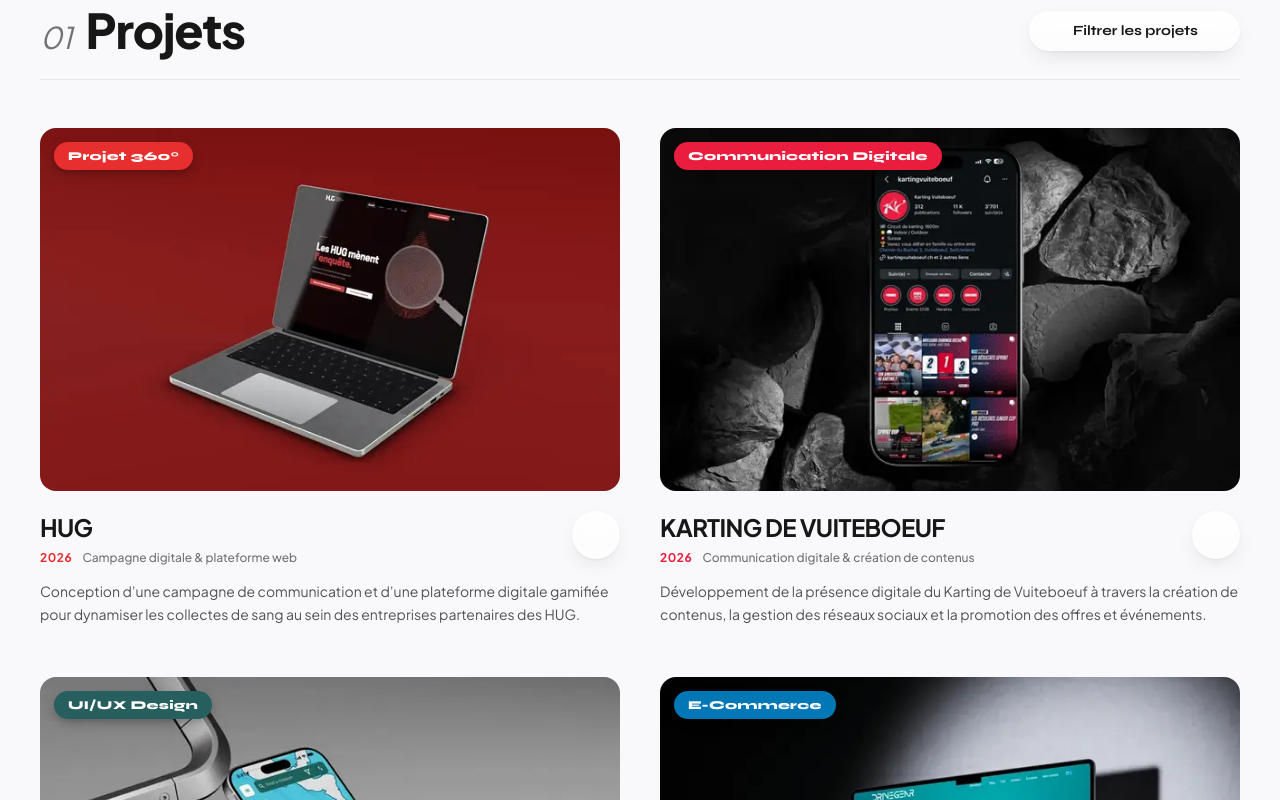
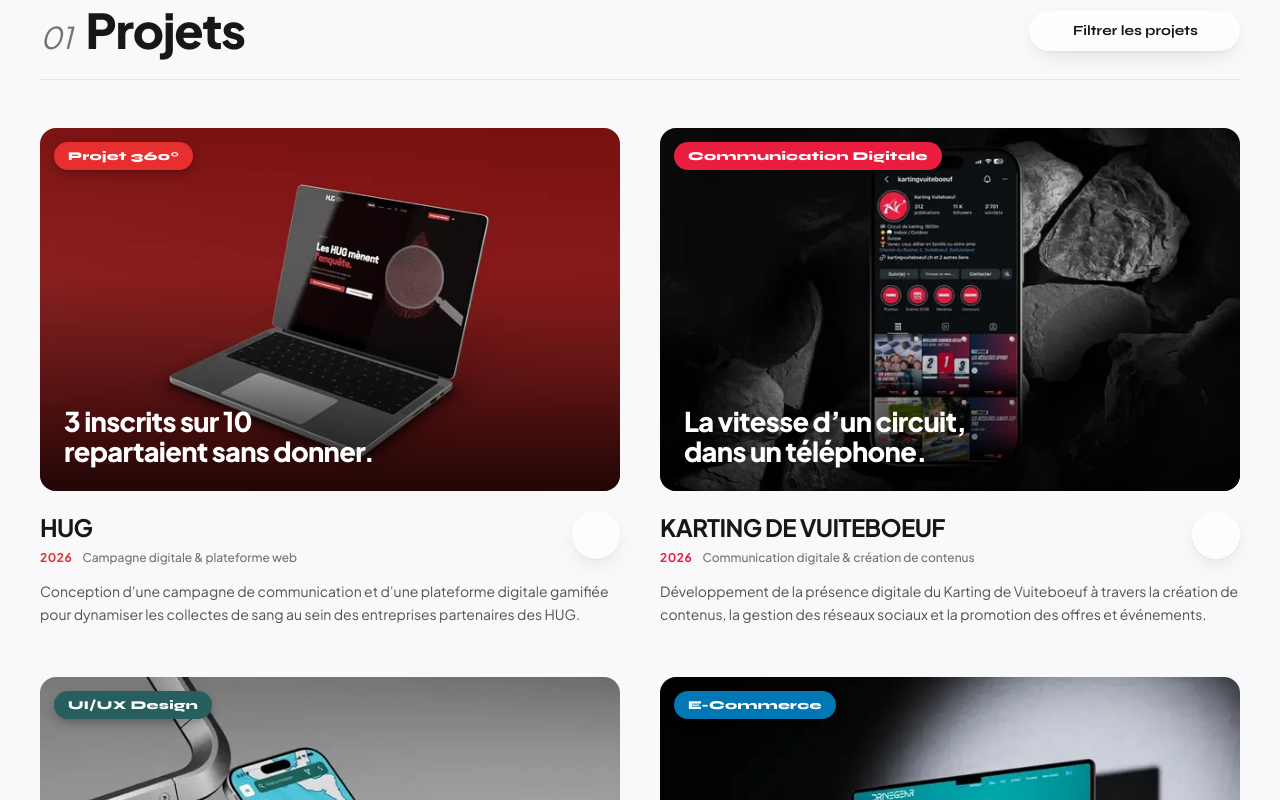
Before and after one commit to lucaleone15/portfolio, a React (Vite) app: page / in a window 1280 px wide. Shown: the part 2140-2940 px from the top of the page. Built offline with nearby package versions, Linux system fonts and the light colour scheme; some icons are missing.

Commit message:
Revert "Project cards: image back without text overlay"
This reverts commit 087caf6e16624233eea3cbe4334b6e6aee162e9f.

```diff
--- a/src/components/ProjectCard.tsx
+++ b/src/components/ProjectCard.tsx
@@ -102,6 +102,16 @@ export function ProjectCard({ project }: ProjectCardProps) {
             />
           </div>
 
+          {/* Hook written over the image, on a dark fade so it reads on any visual. Outside
+              the morphing wrapper: only the photo flies to the project page. */}
+          {project.hook && (
+            <div className="pointer-events-none absolute inset-0 z-10 flex items-end overflow-hidden rounded-2xl bg-gradient-to-t from-black/75 via-black/25 via-35% to-transparent to-60% p-4 sm:p-6">
+              <p className="max-w-[85%] font-serif text-xl sm:text-2xl lg:text-[1.7rem] font-extrabold leading-[1.1] tracking-tight text-white [text-wrap:balance]">
+                {project.hook}
+              </p>
+            </div>
+          )}
+
           {/* Category Badge pinned at top-left of image */}
           <div className="absolute top-3.5 left-3.5 z-20 max-w-[calc(100%-28px)]">
             <span
```
